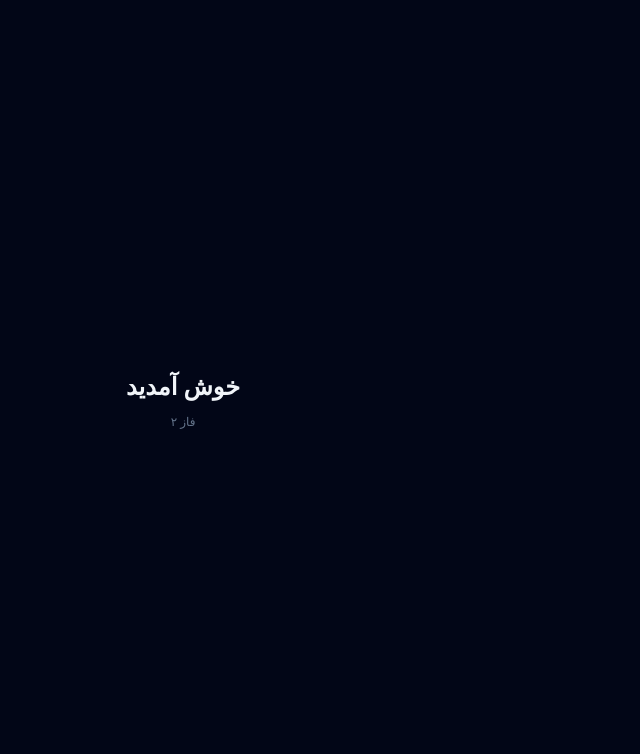
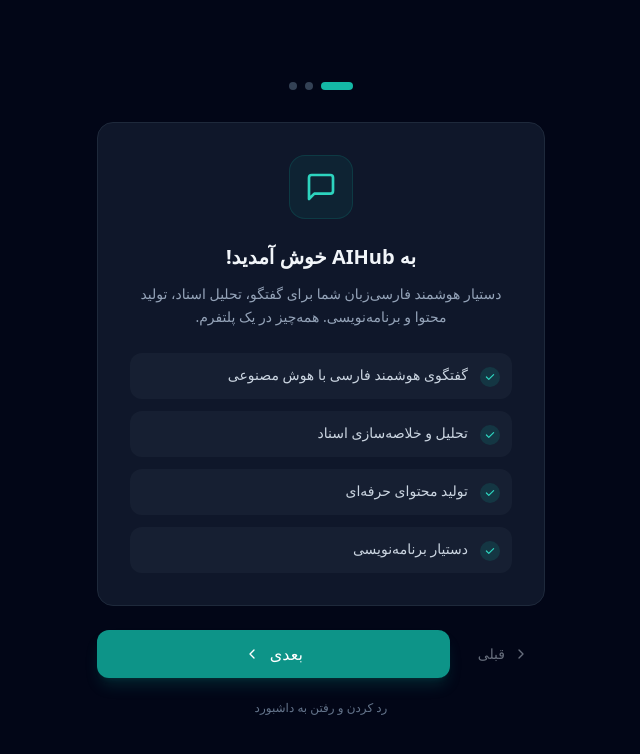
Before and after one commit to amirhesam13910223-stack/booking-platform3, a React (Vite) app: page /onboarding in a window 1280 px wide. Shown: the top 754 px of the page, without its empty margins (484-1124 px from the left). Built offline with nearby package versions, Linux system fonts and the light colour scheme; no server answers; a small style sheet from the web is missing; the HTML template or start-up script is replaced by a standard one.

Commit message:
feat(phase2): update

```diff
--- a/src/pages/Onboarding.tsx
+++ b/src/pages/Onboarding.tsx
@@ -1,9 +1,215 @@
+import { useState } from "react";
+import { useNavigate } from "react-router-dom";
+import { supabase } from "@/lib/supabaseClient";
+import { useAuth } from "@/hooks/useAuth";
+import { Button } from "@/components/ui/Button";
+import { APP_NAME, PLANS, REFERRAL } from "@/lib/constants";
+import { MessageSquare, Zap, Gift, ChevronLeft, ChevronRight, Rocket } from "lucide-react";
+import toast from "react-hot-toast";
+
+interface Step {
+  icon: typeof MessageSquare;
+  title: string;
+  description: string;
+  highlights: string[];
+}
+
+const steps: Step[] = [
+  {
+    icon: MessageSquare,
+    title: `به ${APP_NAME} خوش آمدید!`,
+    description:
+      "دستیار هوشمند فارسی‌زبان شما برای گفتگو، تحلیل اسناد، تولید محتوا و برنامه‌نویسی. همه‌چیز در یک پلتفرم.",
+    highlights: [
+      "گفتگوی هوشمند فارسی با هوش مصنوعی",
+      "تحلیل و خلاصه‌سازی اسناد",
+      "تولید محتوای حرفه‌ای",
+      "دستیار برنامه‌نویسی",
+    ],
+  },
+  {
+    icon: Zap,
+    title: "اعتبار و سهمیه",
+    description:
+      "هر پلن تعداد مشخصی استفاده روزانه و ماهانه دارد. با ارتقای پلن، محدودیت‌ها بیشتر می‌شود.",
+    highlights: [
+      `پلن رایگان: ${PLANS.FREE.dailyMessageLimit.toLocaleString("fa-IR")} پیام در روز`,
+      `پلن حرفه‌ای: ${PLANS.PRO.dailyMessageLimit.toLocaleString("fa-IR")} پیام در روز`,
+      "سهمیه هر شب ساعت ۱۲ بازنشانی می‌شود",
+      "با دعوت دوستان، اعتبار رایگان بگیرید",
+    ],
+  },
+  {
+    icon: Gift,
+    title: "دوستانتان را دعوت کنید",
+    description:
+      `با هر دعوت موفق، ${REFERRAL.REFERRER_CREDITS.toLocaleString("fa-IR")} اعتبار رایگان دریافت کنید. دوست شما هم ${REFERRAL.REFERRED_CREDITS.toLocaleString("fa-IR")} اعتبار هدیه می‌گیرد!`,
+    highlights: [
+      `${REFERRAL.REFERRER_CREDITS.toLocaleString("fa-IR")} اعتبار برای شما به ازای هر دعوت`,
+      `${REFERRAL.REFERRED_CREDITS.toLocaleString("fa-IR")} اعتبار هدیه برای دوست شما`,
+      `${REFERRAL.FREE_PRO_THRESHOLD.toLocaleString("fa-IR")} دعوت موفق = یک هفته پلن حرفه‌ای رایگان`,
+      "جدول برترین‌های ماهانه با جوایز ویژه",
+    ],
+  },
+];
+
+/**
+ * Onboarding - تور خوش‌آمدگویی ۳ مرحله‌ای برای کاربران جدید
+ */
 export default function Onboarding() {
+  const navigate = useNavigate();
+  const { user, refreshProfile } = useAuth();
+  const [currentStep, setCurrentStep] = useState(0);
+  const [finishing, setFinishing] = useState(false);
+
+  const step = steps[currentStep];
+  const isLastStep = currentStep === steps.length - 1;
+
+  const handleNext = () => {
+    if (isLastStep) {
+      handleFinish();
+    } else {
+      setCurrentStep((prev) => prev + 1);
+    }
+  };
+
+  const handlePrev = () => {
+    if (currentStep > 0) {
+      setCurrentStep((prev) => prev - 1);
+    }
+  };
+
+  const handleFinish = async () => {
+    if (!user) return;
+
+    setFinishing(true);
+    try {
+      const { error } = await supabase
+        .from("profiles")
+        .update({ onboarding_completed: true })
+        .eq("id", user.id);
+
+      if (error) {
+        console.error("Onboarding update error:", error);
+        toast.error("خطایی رخ داد. دوباره تلاش کنید.");
+        return;
+      }
+
+      await refreshProfile();
+      toast.success("آماده‌اید! بزن بریم 🚀");
+      navigate("/dashboard", { replace: true });
+    } catch (err) {
+      console.error("Onboarding finish error:", err);
+      toast.error("خطای ناشناخته");
+    } finally {
+      setFinishing(false);
+    }
+  };
+
+  // رد کردن onboarding
+  const handleSkip = async () => {
+    if (!user) return;
+    try {
+      await supabase
+        .from("profiles")
+        .update({ onboarding_completed: true })
+        .eq("id", user.id);
+      await refreshProfile();
+      navigate("/dashboard", { replace: true });
+    } catch {
+      navigate("/dashboard", { replace: true });
+    }
+  };
+
   return (
-    <div className="flex items-center justify-center min-h-screen bg-surface-950">
-      <div className="text-center space-y-3">
-        <h1 className="text-2xl font-bold text-surface-100">خوش آمدید</h1>
-        <p className="text-surface-500 text-xs">فاز ۲</p>
+    <div className="min-h-screen bg-surface-950 flex flex-col items-center justify-center p-4">
+      <div className="w-full max-w-md">
+        {/* Progress Dots */}
+        <div className="flex items-center justify-center gap-2 mb-8">
+          {steps.map((_, index) => (
+            <button
+              key={index}
+              onClick={() => setCurrentStep(index)}
+              className={`h-2 rounded-full transition-all duration-300 ${
+                index === currentStep
+                  ? "w-8 bg-brand-500"
+                  : index < currentStep
+                  ? "w-2 bg-brand-500/50"
+                  : "w-2 bg-surface-700"
+              }`}
+              aria-label={`مرحله ${index + 1}`}
+            />
+          ))}
+        </div>
+
+        {/* Step Content */}
+        <div className="bg-surface-900 rounded-2xl border border-surface-800 p-8 text-center">
+          {/* Icon */}
+          <div className="w-16 h-16 mx-auto mb-6 rounded-2xl bg-brand-600/10 border border-brand-600/20 flex items-center justify-center">
+            <step.icon className="w-8 h-8 text-brand-400" />
+          </div>
+
+          {/* Title */}
+          <h1 className="text-xl font-bold text-surface-100 mb-3">
+            {step.title}
+          </h1>
+
+          {/* Description */}
+          <p className="text-sm text-surface-400 leading-relaxed mb-6">
+            {step.description}
+          </p>
+
+          {/* Highlights */}
+          <div className="space-y-3 text-right">
+            {step.highlights.map((item, index) => (
+              <div
+                key={index}
+                className="flex items-start gap-3 bg-surface-800/50 rounded-xl p-3"
+              >
+                <span className="w-5 h-5 rounded-full bg-brand-600/20 flex items-center justify-center shrink-0 mt-0.5">
+                  <svg className="w-3 h-3 text-brand-400" fill="currentColor" viewBox="0 0 20 20">
+                    <path fillRule="evenodd" d="M16.707 5.293a1 1 0 010 1.414l-8 8a1 1 0 01-1.414 0l-4-4a1 1 0 011.414-1.414L8 12.586l7.293-7.293a1 1 0 011.414 0z" clipRule="evenodd" />
+                  </svg>
+                </span>
+                <span className="text-sm text-surface-300">{item}</span>
+              </div>
+            ))}
+          </div>
+        </div>
+
+        {/* Navigation Buttons */}
+        <div className="flex items-center gap-3 mt-6">
+          {!isLastStep && (
+            <Button variant="ghost" onClick={handlePrev} disabled={currentStep === 0}>
+              <ChevronRight className="w-4 h-4" />
+              قبلی
+            </Button>
+          )}
+
+          <Button onClick={handleNext} loading={finishing} fullWidth size="lg">
+            {isLastStep ? (
+              <>
+                <Rocket className="w-5 h-5" />
+                شروع کنید
+              </>
+            ) : (
+              <>
+                بعدی
+                <ChevronLeft className="w-4 h-4" />
+              </>
+            )}
+          </Button>
+        </div>
+
+        {/* Skip */}
+        <div className="text-center mt-4">
+          <button
+            onClick={handleSkip}
+            className="text-xs text-surface-500 hover:text-surface-300 transition-colors"
+          >
+            رد کردن و رفتن به داشبورد
+          </button>
+        </div>
       </div>
     </div>
   );
```
